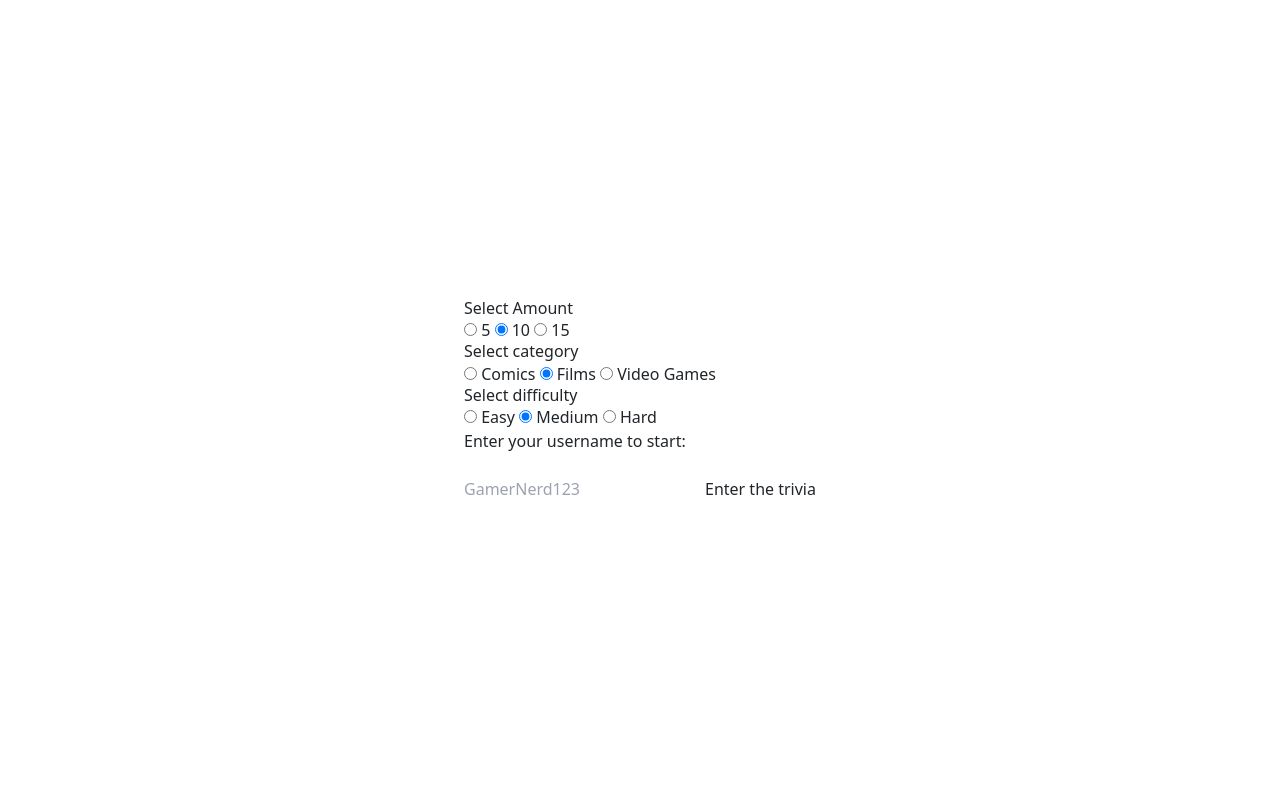
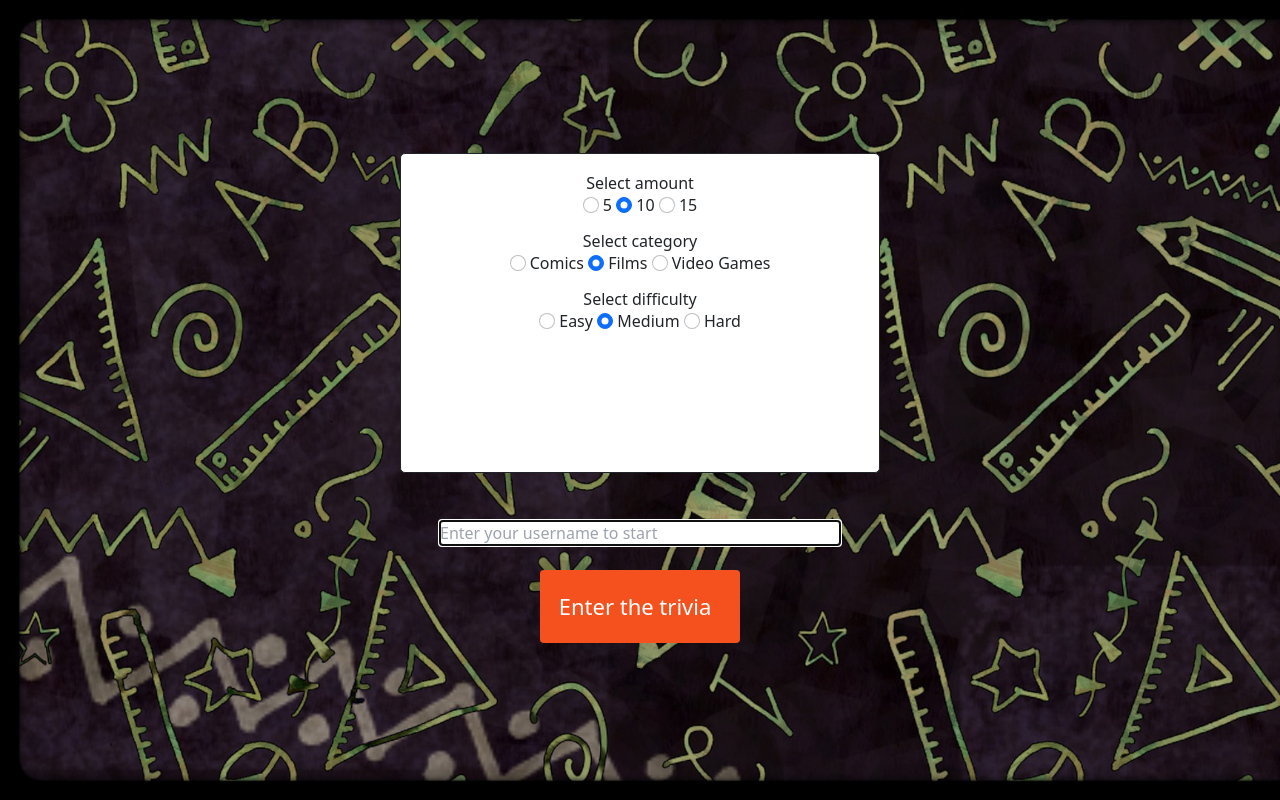
Before and after one commit to AmmarAhmed007/vue-trivia-game, a Vue app: page / in a window 1280 px wide. Built offline with nearby package versions, Linux system fonts and the light colour scheme.

Commit message:
FEAT: Added some styling to the vue pages

```diff
--- a/src/pages/Question.vue
+++ b/src/pages/Question.vue
@@ -245,7 +245,7 @@ body.correct {
     float: right;
     padding-top: 10px;
     width: 100%;
-    background-color: darksalmon;
+    background-color: #f4511e;
 }
 
 .questions-counter {
--- a/src/pages/Result.vue
+++ b/src/pages/Result.vue
@@ -129,6 +129,7 @@ onMounted(() => {
     float: left;
     margin: 30px;
     overflow: scroll;
+    background: white;
 }
 
 .result2 {
@@ -137,6 +138,7 @@ onMounted(() => {
     padding: 10px;
     float: left;
     margin: 30px;
+    background: white;
 }
 
 .header {
--- a/src/pages/StartScreen.vue
+++ b/src/pages/StartScreen.vue
@@ -25,7 +25,7 @@ const onSubmit = async () => {
   store.commit("setTriviaCategory", checkedCategory.value);
   store.commit("setTriviaDifficulty", checkedDifficulty.value);
 
-  const apiUser = { username: user.value, score: "10", id: "0"};
+  const apiUser = { username: user.value, score: "10", id: "0" };
 
   apiPostUser(user.value);
 
@@ -36,47 +36,61 @@ const onSubmit = async () => {
 </script>
 
 <template>
-  <div style="display:flexbox">
-    <h5>Select Amount</h5>
+  <div class="mainDiv">
+    <h5>Select amount</h5>
     <div class="triviaAmount">
       <div>
-        <input type="radio" value="5" name="amount" />
+        <input type="radio" value="5" name="amount" class="form-check-input" />
         5
-        <input type="radio" value="10" name="amount" checked />
+        <input type="radio" value="10" name="amount" checked class="form-check-input" />
         10
-        <input type="radio" value="15" name="amount" />
+        <input type="radio" value="15" name="amount" class="form-check-input" />
         15
       </div>
     </div>
     <div class="triviaCategory">
-      <h5>Select category</h5>
+      <h5 style="margin-top:15px">Select category</h5>
       <div>
-        <input type="radio" value="29" name="category" />
+        <input type="radio" value="29" name="category" class="form-check-input" />
         Comics
-        <input type="radio" value="11" name="category" checked />
+        <input
+          type="radio"
+          value="11"
+          name="category"
+          checked
+          class="form-check-input"
+        />
         Films
-        <input type="radio" value="15" name="category" />
+        <input type="radio" value="15" name="category" class="form-check-input" />
         Video Games
       </div>
     </div>
     <div class="triviadiff">
-      <h5>Select difficulty</h5>
-      <input type="radio" value="easy" name="diff" />
+      <h5 style="margin-top:15px">Select difficulty</h5>
+      <input type="radio" value="easy" name="diff" class="form-check-input" />
       Easy
-      <input type="radio" value="medium" name="diff" checked />
+      <input type="radio" value="medium" name="diff" checked class="form-check-input" />
       Medium
-      <input type="radio" value="hard" name="diff" />
+      <input type="radio" value="hard" name="diff" class="form-check-input" />
       Hard
     </div>
   </div>
 
   <form @submit.prevent="onSubmit">
     <fieldset>
-      <label for="username" aria-label="Username">Enter your username to start:</label>
+      <!-- <label for="username" aria-label="Username">Enter your username to start:</label> -->
       <br />
       <br />
-      <input type="text" id="username" placeholder="GamerNerd123" v-model="user" />
-      <button type="submit" style="padding-left: 10px;">Enter the trivia</button>
+      <div style="text-align:center;">
+        <div>
+          <input type="text" id="username" placeholder="Enter your username to start" v-model="user" autofocus/>
+        </div>
+        <div style="margin-top: 20px;">
+          <button type="submit" style="padding-left: 10px;" class="button">
+            <span>Enter the trivia</span>
+          </button>
+        </div>
+      </div>
     </fieldset>
   </form>
 
@@ -87,12 +101,68 @@ const onSubmit = async () => {
 </template>
 
 <style>
-/* .triviaAmount {
-  padding: 10px;
-  width: 20%;
-} */
+.mainDiv {
+  display: flexbox;
+  border: 1px solid;
+  height: 40vh;
+  width: 60vh;
+  text-align: center;
+  padding-top: 20px;
+  background-color: white;
+  border-radius: 5px;
+}
 
 .btn {
   display: flow-root;
 }
+
+.button {
+  display: inline-block;
+  border-radius: 4px;
+  background-color: #f4511e;
+  border: none;
+  color: #ffffff;
+  text-align: center;
+  font-size: 22px;
+  padding: 20px;
+  width: 200px;
+  transition: all 0.5s;
+  cursor: pointer;
+  margin: 5px;
+}
+
+.button span {
+  cursor: pointer;
+  display: inline-block;
+  position: relative;
+  transition: 0.5s;
+}
+
+.button span:after {
+  content: '\00bb';
+  position: absolute;
+  opacity: 0;
+  top: 0;
+  right: -20px;
+  transition: 0.5s;
+}
+
+.button:hover span {
+  padding-right: 25px;
+}
+
+.button:hover span:after {
+  opacity: 1;
+  right: 0;
+}
+
+body {
+  background-image: url('../assets/education-g4fb8e8f7f_1920.jpg');
+  background-size: cover;
+}
+
+input {
+  width: 50vh;
+}
+
 </style>
```
Also changed, not shown: src/assets/education-g4fb8e8f7f_1920.jpg (added).
